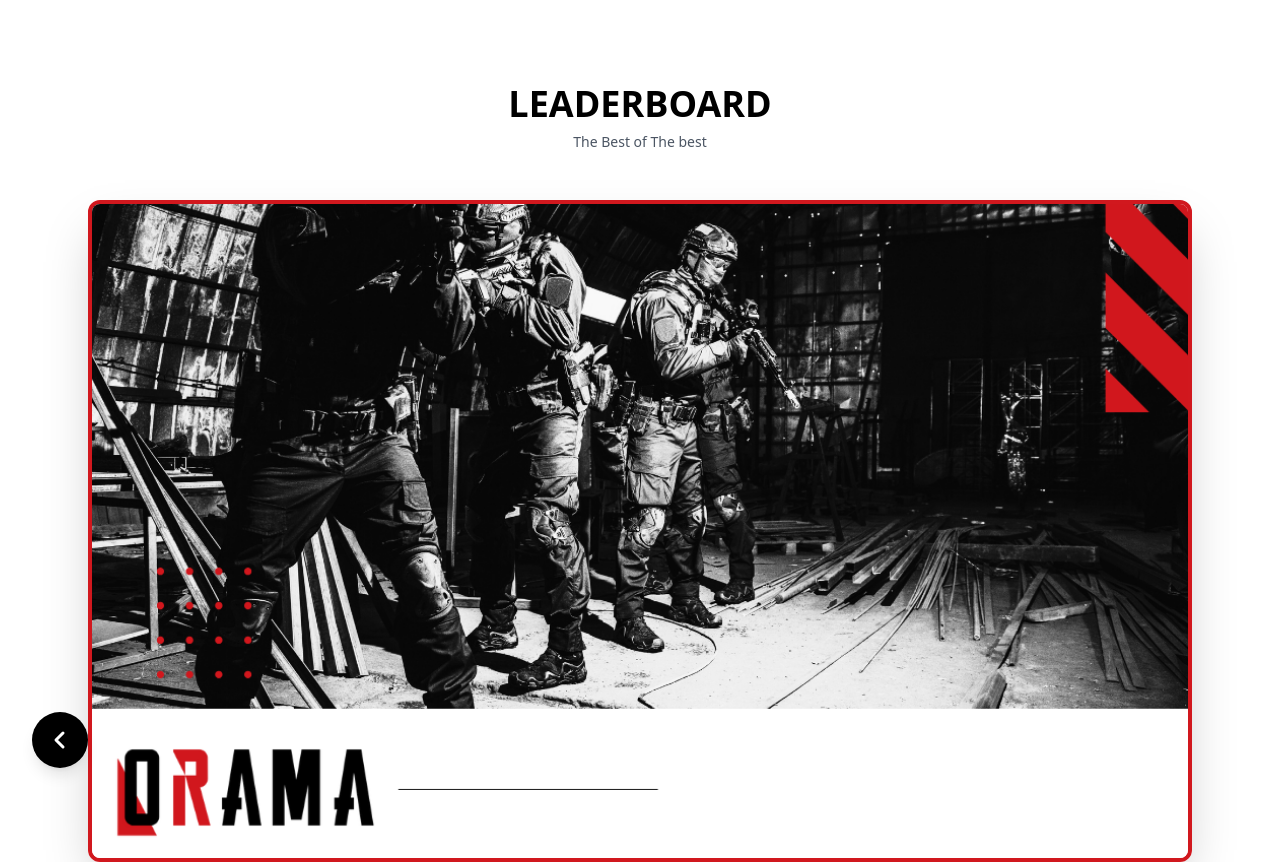
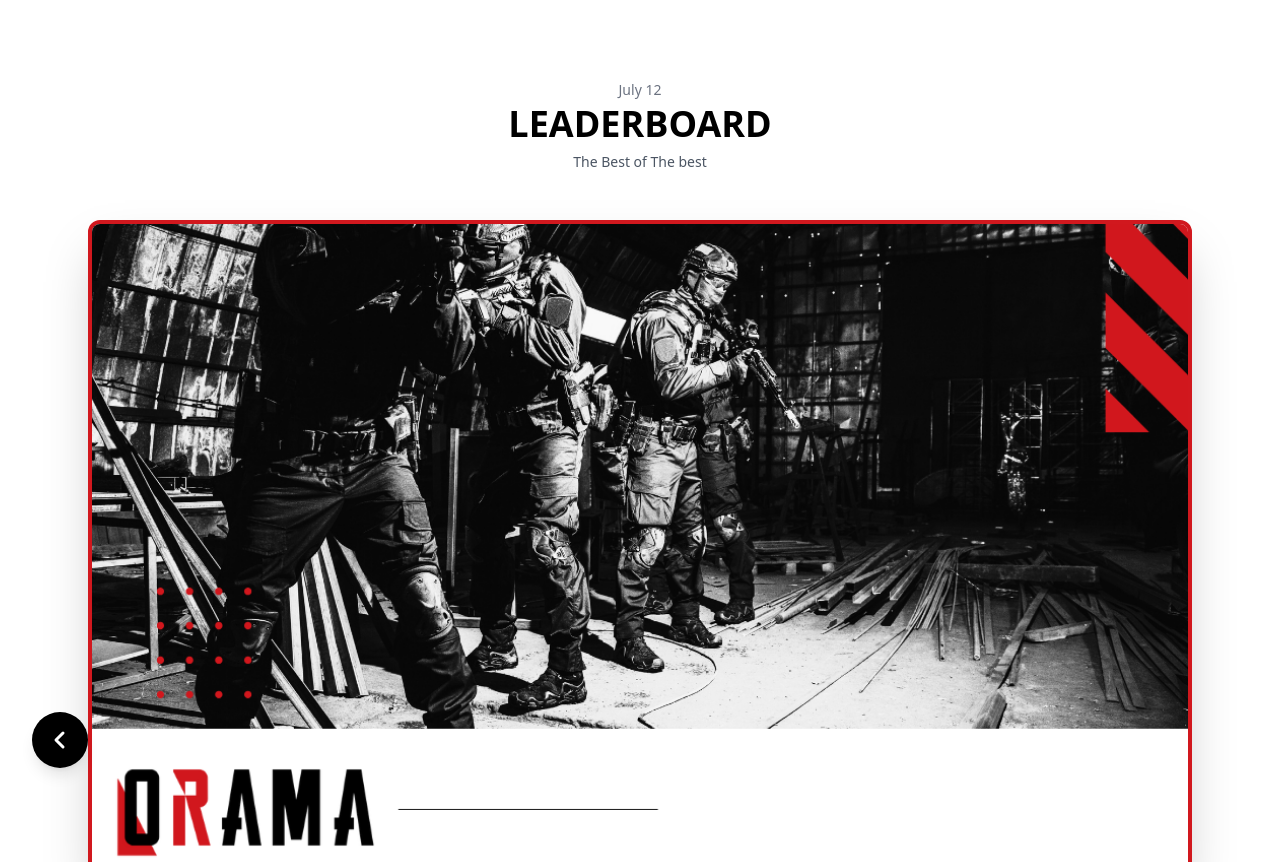
Before and after one commit to xenaaaaa314/website_draft_n_2, a plain HTML site: page leaderboard.html in a window 1280 px wide. Shown: the top 862 px of the page. Drawn offline with nearby package versions, Linux system fonts and the light colour scheme; no server answers.

Commit message:
Update leaderboard.html

```diff
--- a/leaderboard.html
+++ b/leaderboard.html
@@ -105,7 +105,7 @@
 
  <main class="max-w-6xl mx-auto py-20 px-6">
     <div class="text-center mb-10">
-      <p class="text-sm text-gray-500"></p>
+      <p id="current-date" class="text-sm text-gray-500"></p>
       <h1 class="text-4xl font-bold mt-1 mb-2">LEADERBOARD</h1>
       <p class="text-sm text-gray-600">The Best of The best</p>
     </div>
```
